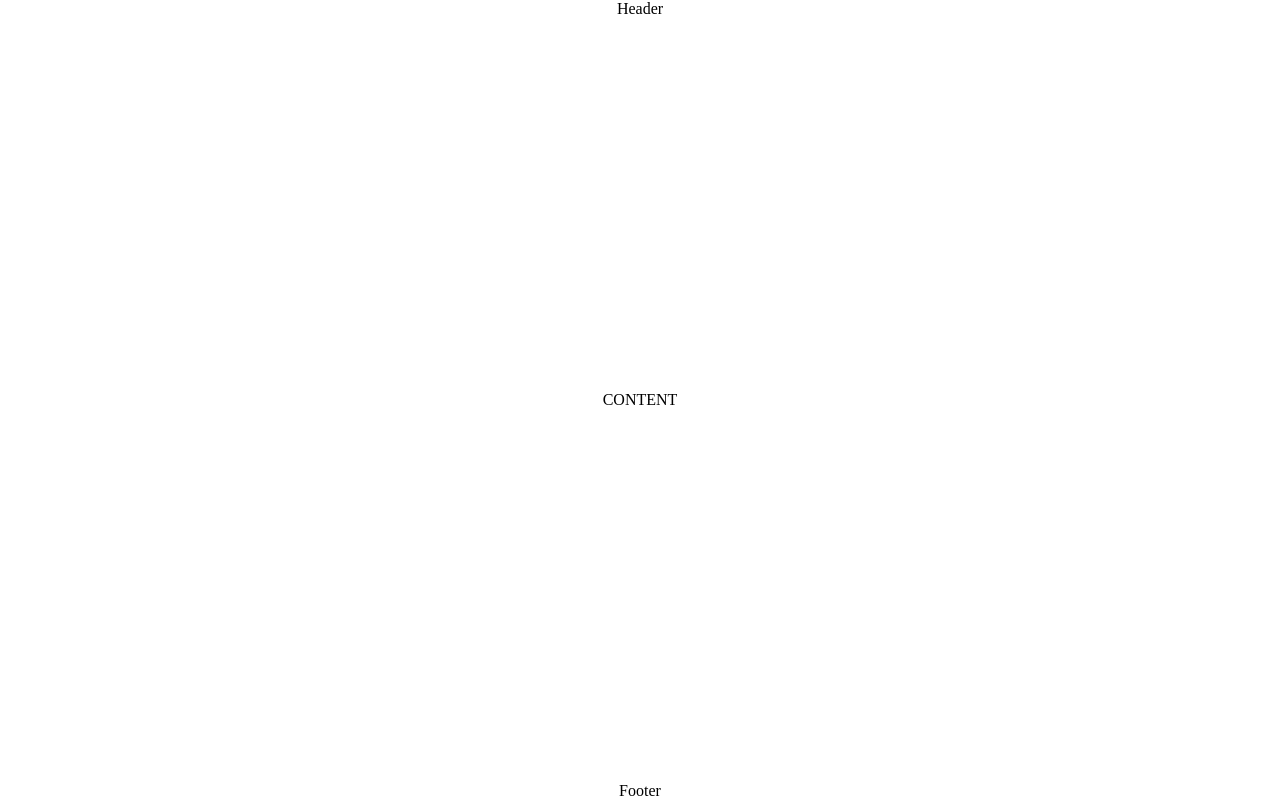
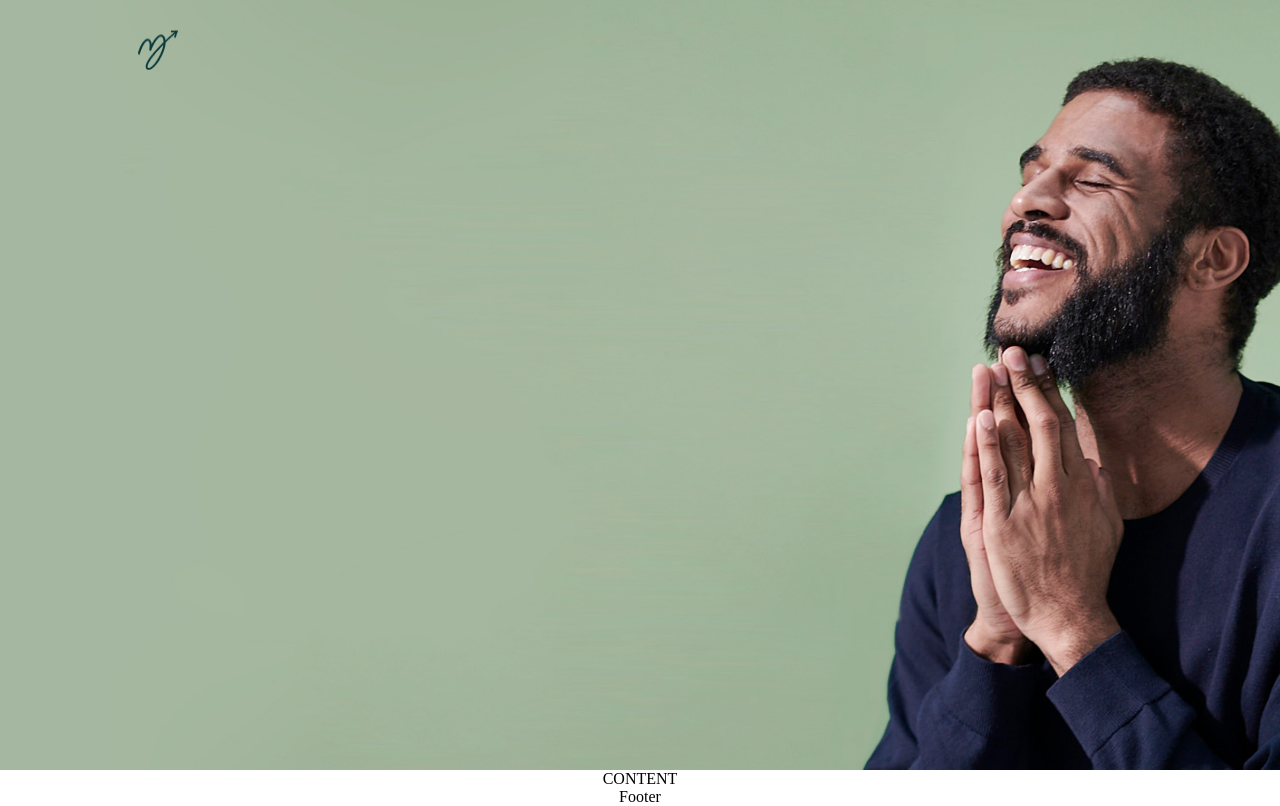
Before and after one commit to victorbiasibetti/manual-test, a Next.js app: page / in a window 1280 px wide. Built offline with nearby package versions, Linux system fonts and the light colour scheme.

Commit message:
add header style

```diff
--- a/src/components/Header/index.tsx
+++ b/src/components/Header/index.tsx
@@ -1,5 +1,15 @@
+import Image from "next/image";
+import styles from "./styles.module.scss";
+import logo from "../../../public/images/logo.png";
+
 const Header = () => {
-  return <div>Header</div>;
+  return (
+    <div className={styles.wrapper}>
+      <nav className={styles.nav}>
+        <Image src={logo} width={40} height={40} alt="Manual" />
+      </nav>
+    </div>
+  );
 };
 
 export default Header;
--- /dev/null
+++ b/src/components/Header/styles.module.scss
@@ -0,0 +1,13 @@
+.wrapper {
+  background-image: url("../../../public/images/header-bg.jpeg");
+  background-size: cover;
+  width: 100%;
+  min-height: 770px;
+  padding-left: 138px;
+  padding-top: 30px;
+}
+
+.nav {
+  height: 40px;
+  width: 40px;
+}
```
